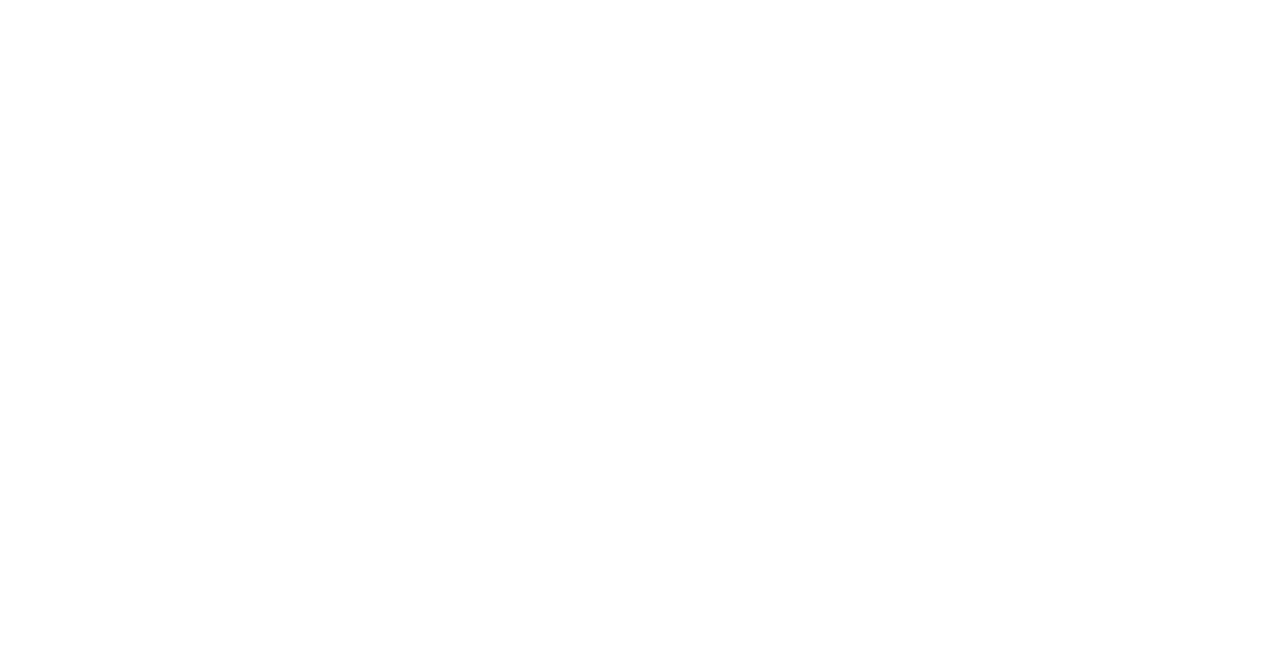
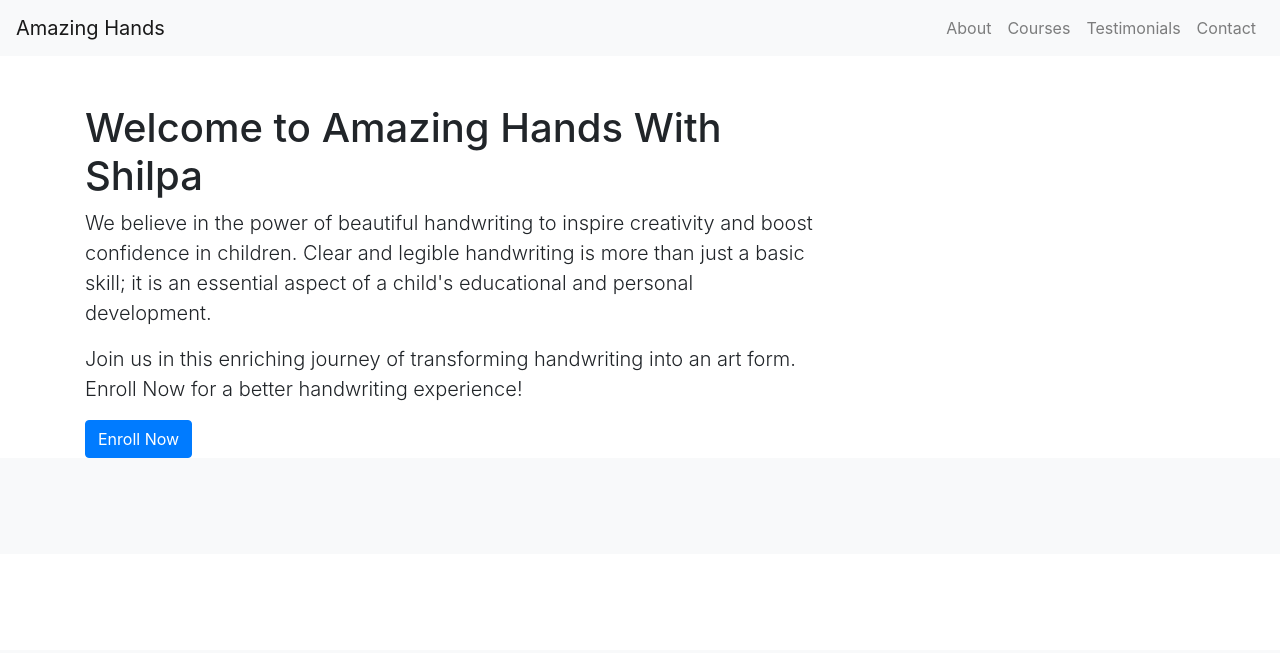
Before and after one commit to amazinghandswithshilpa/amazinghandswithshilpa.github.io, a plain HTML site: page index.html in a window 1280 px wide. Drawn offline with nearby package versions, Linux system fonts and the light colour scheme.

Commit message:
Update index.html

```diff
--- a/index.html
+++ b/index.html
@@ -1,5 +1,94 @@
-<html>
-  <head>
-    <title>Amazing Hands with Shilpa</title>
-  </head>
+<!DOCTYPE html>
+<html lang="en">
+
+<head>
+  <meta charset="UTF-8">
+  <meta name="viewport" content="width=device-width, initial-scale=1.0">
+  <title>Amazing Hands With Shilpa</title>
+  <!-- Add Bootstrap CSS CDN -->
+  <link rel="stylesheet" href="https://stackpath.bootstrapcdn.com/bootstrap/4.5.2/css/bootstrap.min.css">
+  <!-- Add custom CSS if needed -->
+  <link rel="stylesheet" href="styles.css">
+</head>
+
+<body>
+
+  <!-- Navbar -->
+  <nav class="navbar navbar-expand-lg navbar-light bg-light">
+    <a class="navbar-brand" href="#">Amazing Hands</a>
+    <button class="navbar-toggler" type="button" data-toggle="collapse" data-target="#navbarNav"
+      aria-controls="navbarNav" aria-expanded="false" aria-label="Toggle navigation">
+      <span class="navbar-toggler-icon"></span>
+    </button>
+    <div class="collapse navbar-collapse" id="navbarNav">
+      <ul class="navbar-nav ml-auto">
+        <li class="nav-item">
+          <a class="nav-link" href="#about">About</a>
+        </li>
+        <li class="nav-item">
+          <a class="nav-link" href="#courses">Courses</a>
+        </li>
+        <li class="nav-item">
+          <a class="nav-link" href="#testimonials">Testimonials</a>
+        </li>
+        <li class="nav-item">
+          <a class="nav-link" href="#contact">Contact</a>
+        </li>
+      </ul>
+    </div>
+  </nav>
+
+  <!-- Main Content -->
+  <div class="container mt-5">
+    <div class="row">
+      <div class="col-md-8">
+        <h1>Welcome to Amazing Hands With Shilpa</h1>
+        <p class="lead">We believe in the power of beautiful handwriting to inspire creativity and boost confidence in
+          children. Clear and legible handwriting is more than just a basic skill; it is an essential aspect of a
+          child's educational and personal development.</p>
+        <!-- Add the benefits of good handwriting here -->
+        <p class="lead">Join us in this enriching journey of transforming handwriting into an art form. Enroll Now for a
+          better handwriting experience!</p>
+        <a class="btn btn-primary" href="#enrollment">Enroll Now</a>
+      </div>
+      <div class="col-md-4">
+        <!-- Add an image or video here -->
+      </div>
+    </div>
+  </div>
+
+  <!-- About Section -->
+  <section id="about" class="bg-light py-5">
+    <div class="container">
+      <!-- Add content for the About section here -->
+    </div>
+  </section>
+
+  <!-- Courses Section -->
+  <section id="courses" class="py-5">
+    <div class="container">
+      <!-- Add content for the Courses section here -->
+    </div>
+  </section>
+
+  <!-- Testimonials Section -->
+  <section id="testimonials" class="bg-light py-5">
+    <div class="container">
+      <!-- Add content for the Testimonials section here -->
+    </div>
+  </section>
+
+  <!-- Contact Section -->
+  <section id="contact" class="py-5">
+    <div class="container">
+      <!-- Add content for the Contact section here -->
+    </div>
+  </section>
+
+  <!-- Add Bootstrap JS and jQuery CDN -->
+  <script src="https://code.jquery.com/jquery-3.5.1.slim.min.js"></script>
+  <script src="https://cdn.jsdelivr.net/npm/@popperjs/core@2.9.1/dist/umd/popper.min.js"></script>
+  <script src="https://stackpath.bootstrapcdn.com/bootstrap/4.5.2/js/bootstrap.min.js"></script>
+</body>
+
 </html>
```
